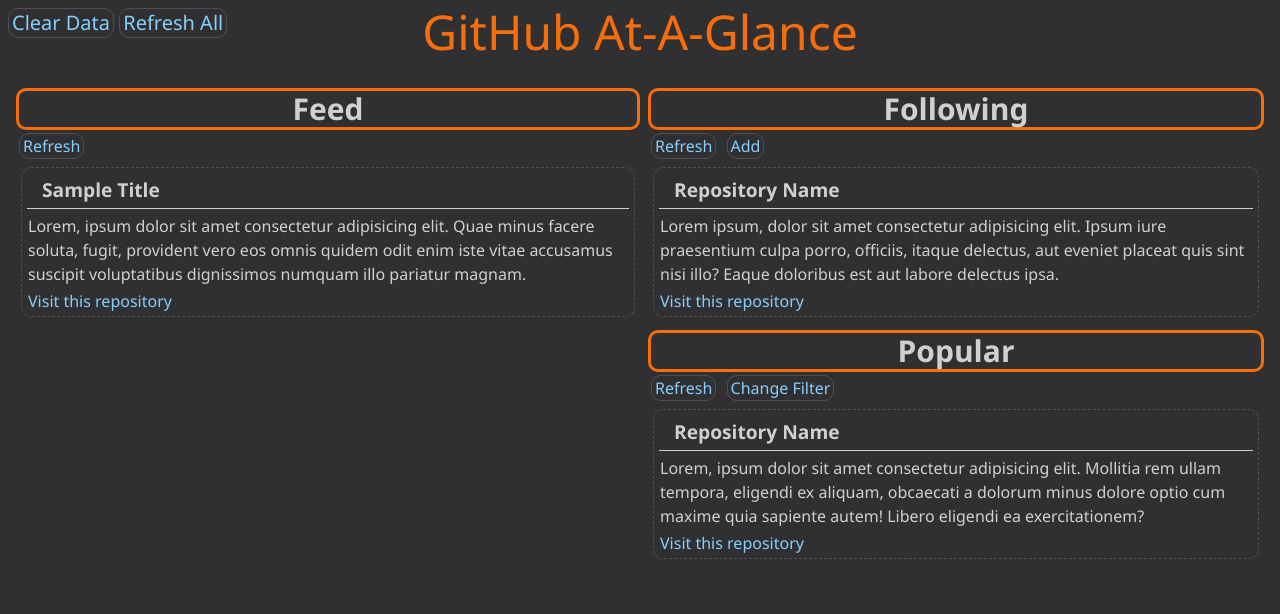
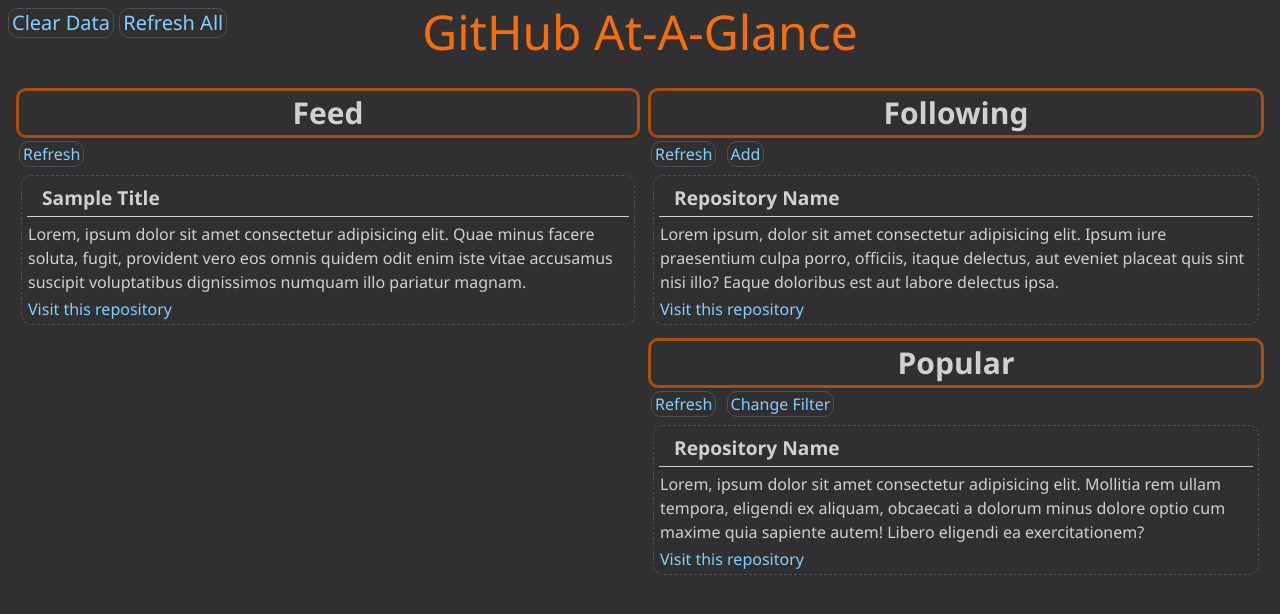
Before and after one commit to JoelKovalcson/Programmer-Dashboard, a plain HTML site: page index.html in a window 1280 px wide. Drawn offline with nearby package versions, Linux system fonts and the light colour scheme.

Commit message:
Small border color change

```diff
--- a/assets/css/styles.css
+++ b/assets/css/styles.css
@@ -5,6 +5,7 @@
     --page-background: #303033;
     --default-text-color: #D0D0D0;
     --accent-text-color: #f56e0b;
+    --accent-border-color: #aa4d0b;
     --secondary-background: #505054;
 }
 
@@ -51,8 +52,9 @@
 /** Panels **/
 
 .panel h2 {
-    border: solid 3px var(--accent-text-color);
+    border: solid 3px var(--accent-border-color);
     border-radius: 10px;
+    padding: 4px 0px;
 }
 
 .panel button {
```
